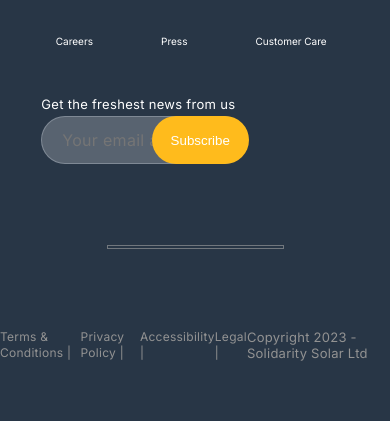
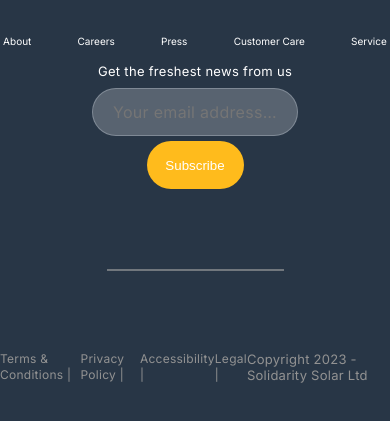
Before and after one commit to ahm0d0/Task1-figmaDesgin, a plain HTML site: page index.html in a window 390 px wide. Shown: the part 8320-8741 px from the top of the page. Drawn offline with Linux system fonts and the light colour scheme.

Commit message:
Update MediaQueries.css

```diff
--- a/MediaQueries.css
+++ b/MediaQueries.css
@@ -495,8 +495,29 @@
   .footer-secion-2 input {
     width: 206px;
   }
+  .footer-secion-2 {
+    text-align: center;
+    display: flex;
+    flex-direction: column;
+    justify-content: center;
+    align-items: center;
+    gap: 5px;
+  }
+  .footer-secion-2 button {
+    position: unset;
+    background-color: #ffbb1c;
+    color: white;
+    border: none;
+    text-align: center;
+    height: 48px;
+
+    padding: 0px 0px;
+  }
   .footer-section-1 ul li {
     font-size: 10px;
+  }
+  .footer-section-1 .img-list {
+    width: 100%;
   }
   footer hr {
     width: 175px;
```
